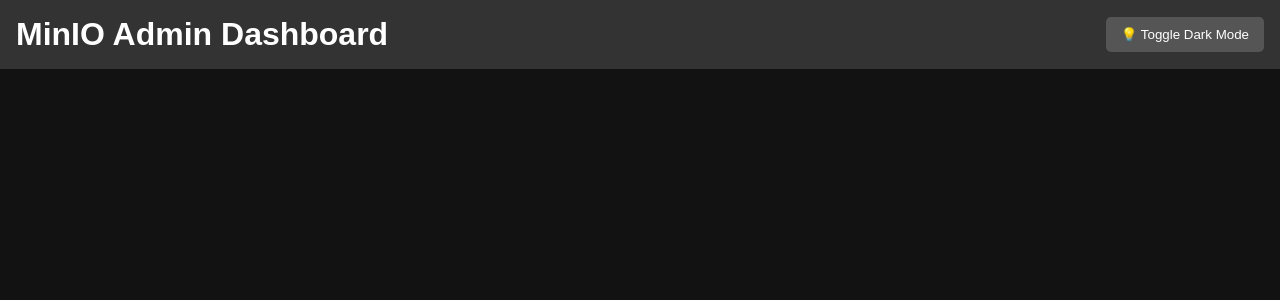
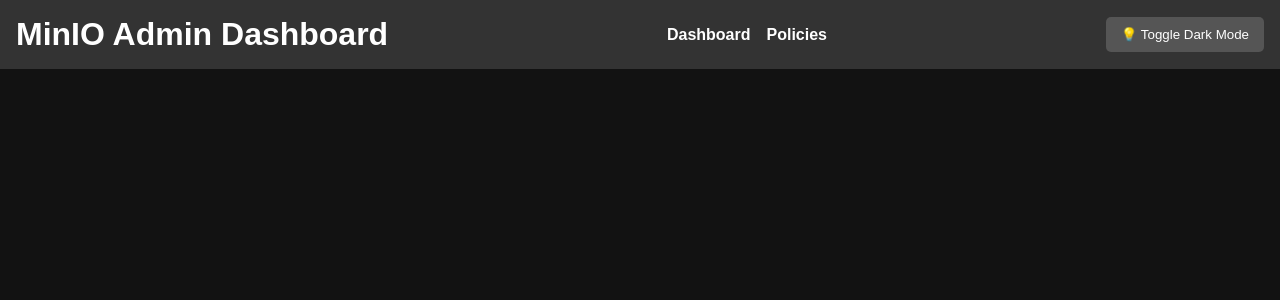
Before and after one commit to wlanboy/minioaccess, a FastAPI app: template templates/base.html in a window 1280 px wide. Shown: the top 300 px of the page. Run offline with FastAPI, Linux system fonts and the light colour scheme; the template is opened without the code that fills it, so the values that code supplies are empty; parts of the project's set-up code (start-up, migrations or seed data) failed here and were passed over.

Commit message:
added policies

```diff
--- a/templates/base.html
+++ b/templates/base.html
@@ -14,6 +14,10 @@
 <body class="dark-mode">
     <header>
         <h1>MinIO Admin Dashboard</h1>
+        <nav>
+            <a href="/">Dashboard</a>
+            <a href="/policies">Policies</a>
+        </nav>
         <button onclick="toggleDarkMode()">💡 Toggle Dark Mode</button>
     </header>
     <main>
```
